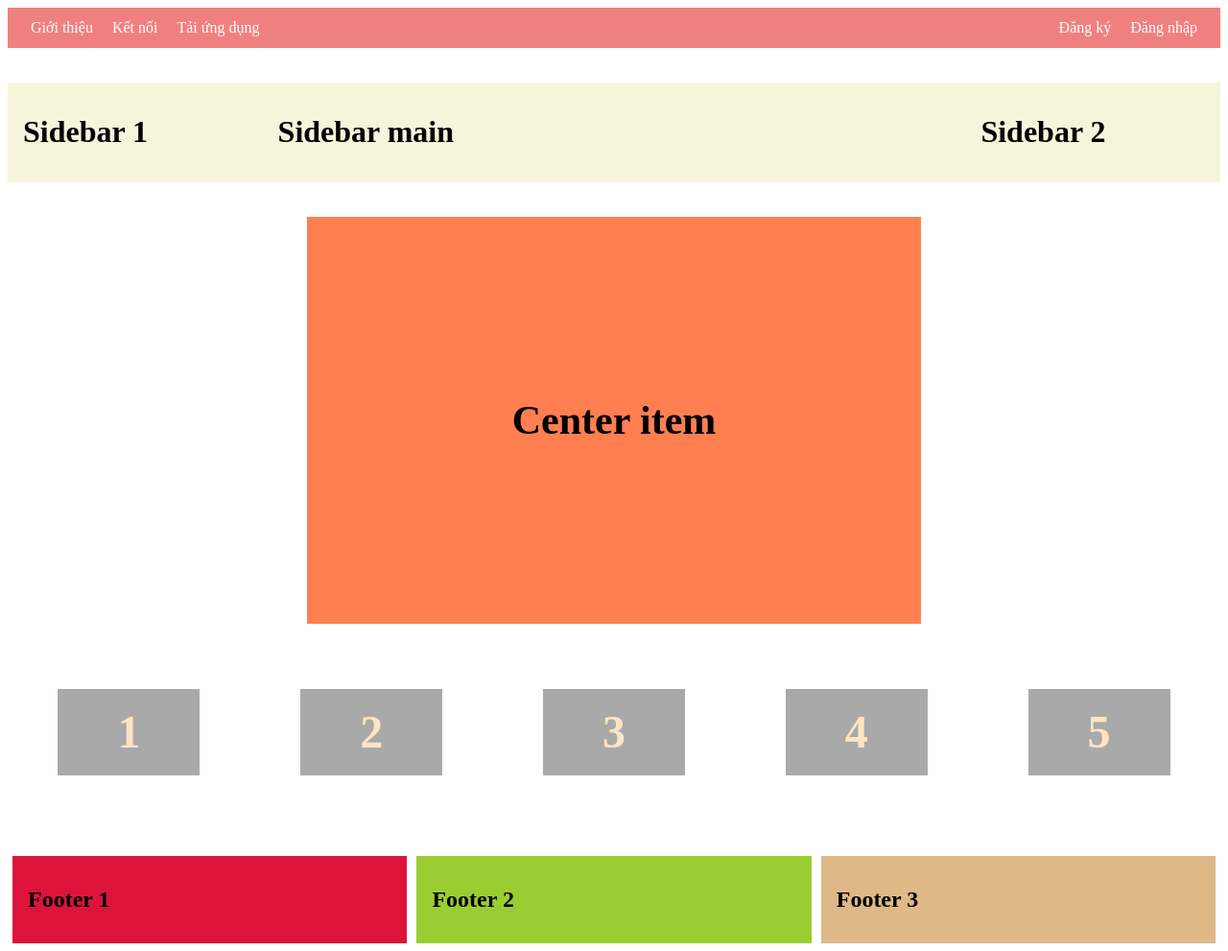
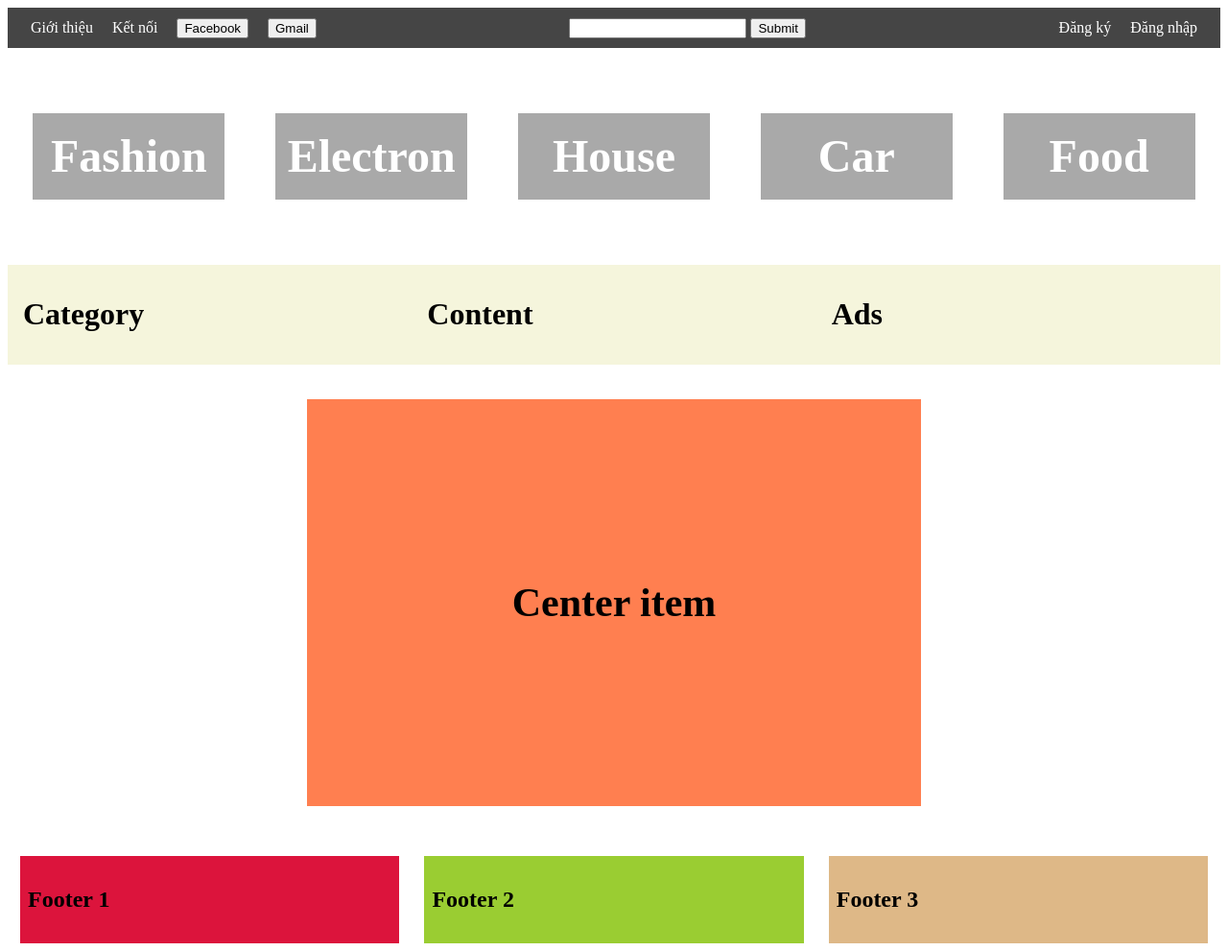
Before and after one commit to hoact99/eshop, a PHP site: page /homepage/index.php in a window 1280 px wide. Shown: the whole page at 96% size. Run offline with PHP 8.4, Linux system fonts and the light colour scheme.

Commit message:
Created: index.php and style.css from flexbox of F8

```diff
--- a/frontend/homepage/index.php
+++ b/frontend/homepage/index.php
@@ -1,19 +1,35 @@
 <!DOCTYPE html>
 <html lang="en">
+
 <head>
     <meta charset="UTF-8">
     <meta http-equiv="X-UA-Compatible" content="IE=edge">
     <meta name="viewport" content="width=device-width, initial-scale=1.0">
     <title>Home page</title>
+
     <link rel="stylesheet" href="style.css">
 </head>
+
 <body>
     <div class="header">
         <div class="nav">
             <ul class="nav-list">
                 <li class="nav-item">Giới thiệu</li>
                 <li class="nav-item">Kết nối</li>
-                <li class="nav-item">Tải ứng dụng</li>
+                <li class="nav-item">
+                    <button class="btn btn-primary">Facebook</button>
+                </li>
+                <li class="nav-item">
+                    <button class="btn btn-danger">Gmail</button>
+                </li>
+            </ul>
+            <ul class="nav-list">
+                <li class="nav-item">
+                    <form action="/action_page.php">
+                        <input type="search" id="search" name="search">
+                        <input type="submit">
+                    </form>
+                </li>
             </ul>
             <ul class="nav-list">
                 <li class="nav-item">Đăng ký</li>
@@ -21,17 +37,29 @@
             </ul>
         </div>
     </div>
+
+
+
+
     <div class="content">
+
+        <div class="wrap-layout">
+            <div class="wrap-layout__item">Fashion</div>
+            <div class="wrap-layout__item">Electron</div>
+            <div class="wrap-layout__item">House</div>
+            <div class="wrap-layout__item">Car</div>
+            <div class="wrap-layout__item">Food</div>
+        </div>
 
         <div class="column-layout">
             <div class="column-item sidebar-one">
-                <h1>Sidebar 1</h1>
+                <h1>Category</h1>
             </div>
             <div class="column-item main-column">
-                <h1>Sidebar main</h1>
+                <h1>Content</h1>
             </div>
             <div class="column-item sidebar-two">
-                <h1>Sidebar 2</h1>
+                <h1>Ads</h1>
             </div>
         </div>
 
@@ -41,13 +69,7 @@
             </h3>
         </div>
 
-        <div class="wrap-layout">
-            <div class="wrap-layout__item">1</div>
-            <div class="wrap-layout__item">2</div>
-            <div class="wrap-layout__item">3</div>
-            <div class="wrap-layout__item">4</div>
-            <div class="wrap-layout__item">5</div>
-        </div>
+
 
     </div>
     <div class="footer-layout">
@@ -62,4 +84,5 @@
         </div>
     </div>
 </body>
+
 </html>
--- a/frontend/homepage/style.css
+++ b/frontend/homepage/style.css
@@ -2,7 +2,7 @@
 
 .nav {
     min-height: 42px;
-    background-color: lightcoral;
+    background-color: #454545;
     display: flex;
     justify-content: space-between;
 }
@@ -43,7 +43,7 @@
 }
 
 .main-column {
-    flex: 3;
+    flex: 1;
 }
 
 /* End column layout */
@@ -80,9 +80,9 @@
 }
 
 .wrap-layout__item {
-    width: 148px;
+    width: 200px;
     height: 90px;
-    color: bisque;
+    color: rgb(255, 255, 255);
     text-align: center;
     line-height: 90px;
     font-size: 48px;
@@ -102,7 +102,7 @@
 }
 
 .footer-item {
-    padding: 12px 16px;
+    padding: 12px 8px;
     margin-top: 16px;
     flex-basis: 30%;
 }
```
